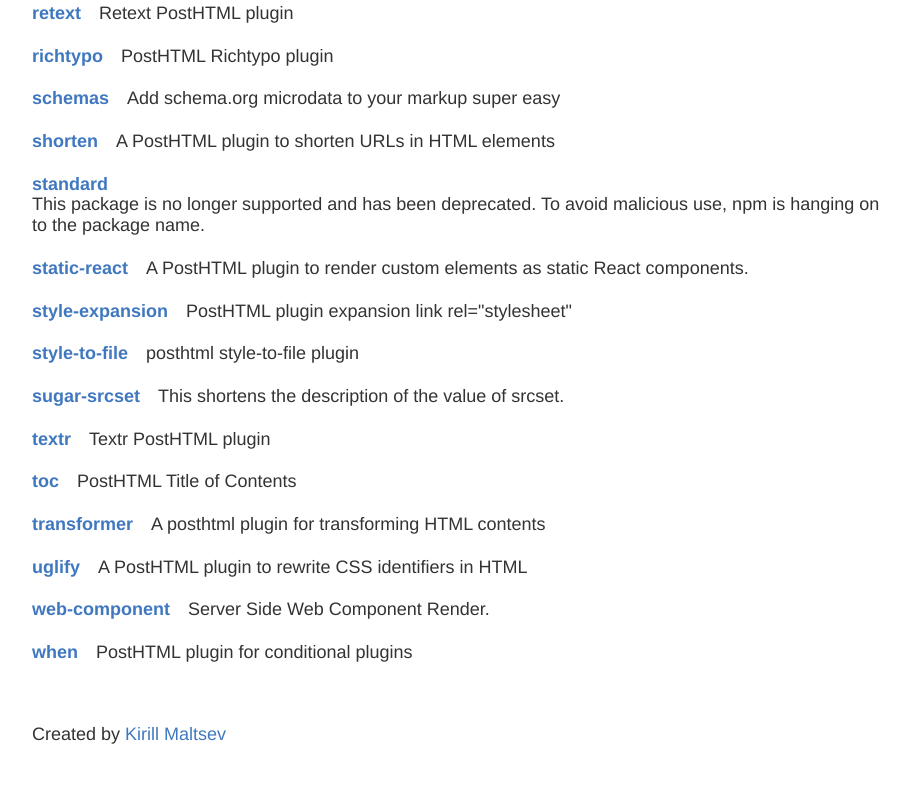
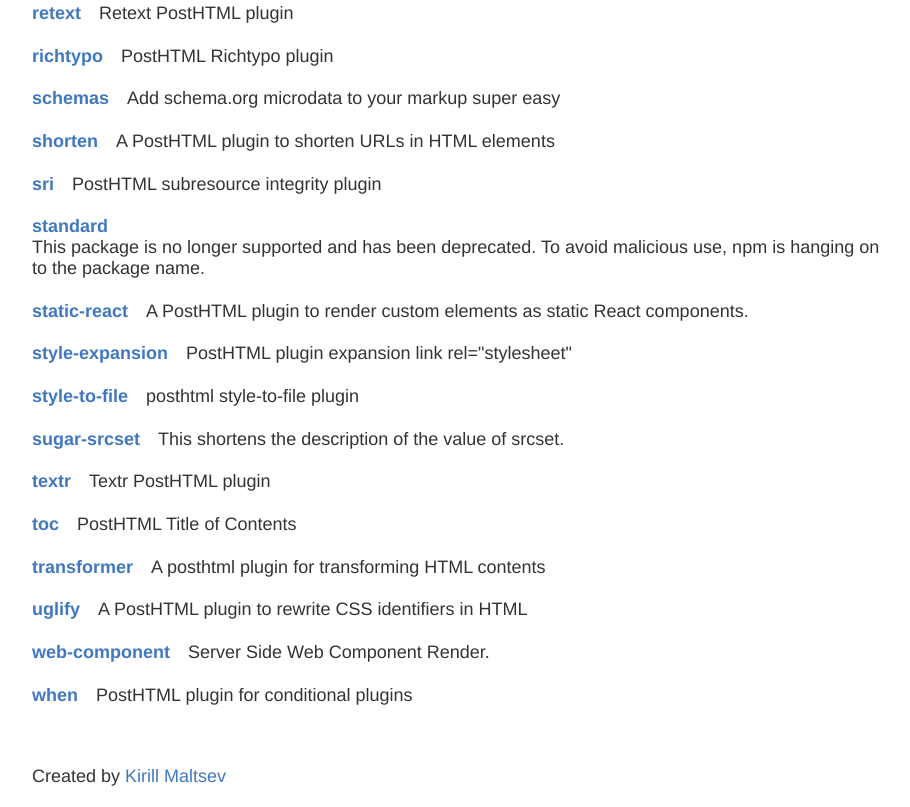
Before and after one commit to posthtml/posthtml-plugins, a website: page index.html in a window 1280 px wide. Shown: the part 2710-3517 px from the top of the page, without its empty margins (178-1088 px from the left). Before the commit the page ends 3474 px from the top, so only its background shows below. Drawn offline with Linux system fonts and the light colour scheme.

Commit message:
Re-build index

```diff
--- a/index.html
+++ b/index.html
@@ -412,6 +412,12 @@
                 </li>
                 <li class="Plugin_wrapper">
                     <span class="Plugin_name">
+                        <a href="https://gitlab.com/abogical/posthtml-sri" class="Plugin_link base_link">sri</a>
+                    </span>
+                    <span class="Plugin_description">PostHTML subresource integrity plugin</span>
+                </li>
+                <li class="Plugin_wrapper">
+                    <span class="Plugin_name">
                         <a href="https://github.com/npm/deprecate-holder" class="Plugin_link base_link">standard</a>
                     </span>
                     <span class="Plugin_description">This package is no longer supported and has been deprecated. To avoid malicious use, npm is hanging on to the package name.</span>
```
